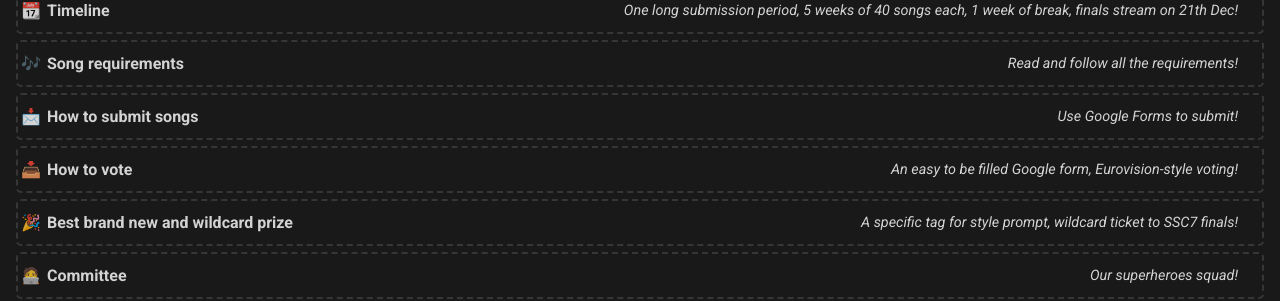
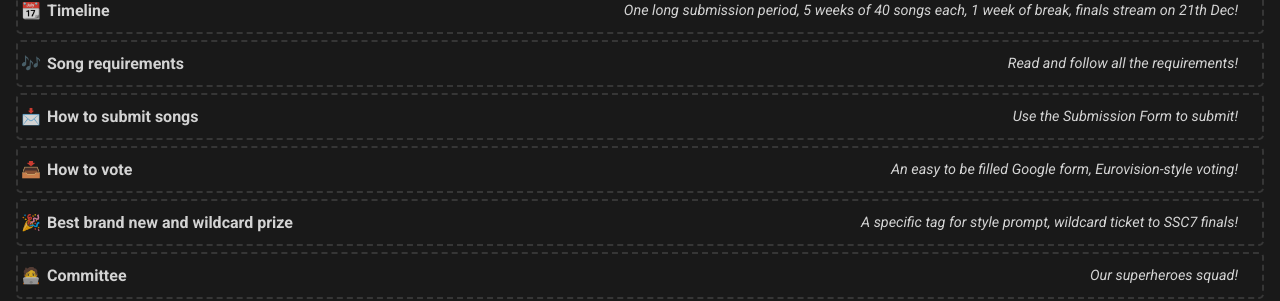
Before and after one commit to SunoSongContest/ssc.github.io, a Jekyll site: the page built from index.html, in a window 1280 px wide. Shown: the part 626-927 px from the top of the page. Built offline with Jekyll 4.4.1, drawn with Linux system fonts in a browser that asks for light colours; Markdown is read by kramdown in place of the engine named in the settings.

Commit message:
Update how_to_submit_songs.md

```diff
--- a/ssc6/how_to_submit_songs.md
+++ b/ssc6/how_to_submit_songs.md
@@ -4,7 +4,7 @@ title: How to submit songs
 permalink: /ssc6/howtosubmitsongs/
 emoji: 📩
 order: 4
-short_description: Use Google Forms to submit!
+short_description: Use the Submission Form to submit!
 classname: page
 ---
 
@@ -13,7 +13,7 @@ classname: page
 Fill in the form. We will contact you for corrections and/or when your song is accepted. Then wait for the weekly reveals to learn when your song is playing!
 ___
 
-New in SSC6, we will be using Google Forms to submit information about your songs and to vote!
+New in SSC6, we will be using Google Forms to submit information about your songs and to vote! We will share a link to the form when the submission period opens.
 
 **Important:** <ins>Only songs submitted through the official form will be accepted.</ins> We encourage you to share your SSC6 song in the Discord chat so others can listen, but you must submit a form as well.
 
```
